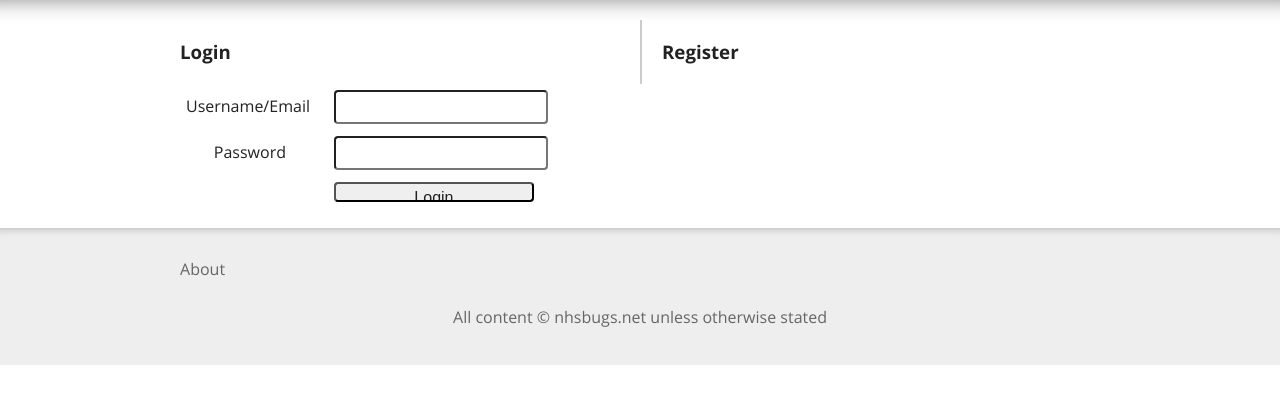
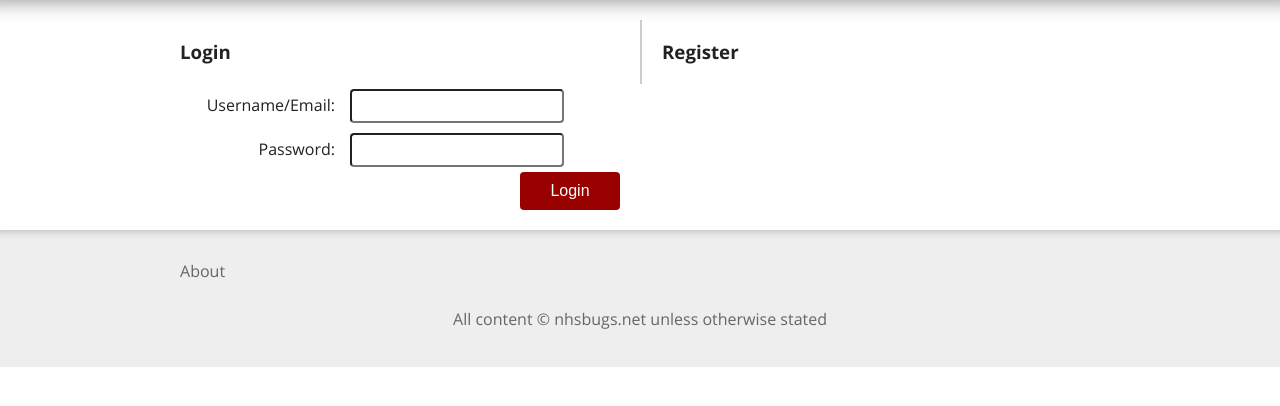
Before and after one commit to openhealthcare/nhsbugs, a Django app: template nhsbugs/templates/login.html in a window 1280 px wide. Shown: the part 127-533 px from the top of the page. Run offline with Django 3.2, Linux system fonts and the light colour scheme; the template is opened without the code that fills it, so the values that code supplies are empty; parts of the project's set-up code (start-up, migrations or seed data) failed here and were passed over.

Commit message:
cleaned up login form

```diff
--- a/nhsbugs/static/css/style.css
+++ b/nhsbugs/static/css/style.css
@@ -334,7 +334,7 @@ form label {
     text-align: right;
     margin: 5px 10px 5px 5px;
     padding: 5px 0;
-    width: 100px;
+    width: 150px;
 }
 form input {
     height: 20px;
--- a/nhsbugs/templates/login.html
+++ b/nhsbugs/templates/login.html
@@ -2,7 +2,7 @@
 
 {% block content %}
 
-<section class="popular">
+<section>
     <h1>Login</h1>
 
     {% if form.errors %}
@@ -10,19 +10,11 @@
     {% endif %}
     <form action="" method="POST">
         {% csrf_token %}
-        <table width="100%">
-            <tr>
-                <td><label for="username">Username/Email</label></td>
-                <td><input type="text" id="username" name="username" /></td>
-            </tr>
-            <tr>
-                <td><label for="password">Password</label></td>
-                <td><input type="password" id="password" name="password" /></td>
-            </tr>
-            <tr>
-                <td></td>
-                <td><input type="submit" value="Login" /></td>
-        </table>
+            <label for="username">Username/Email:</label>
+            <input type="text" id="username" name="username" />
+            <label for="password">Password:</label>
+            <input type="password" id="password" name="password" />
+            <button type="submit">Login</button>
     </form>
 </section>
 
```
